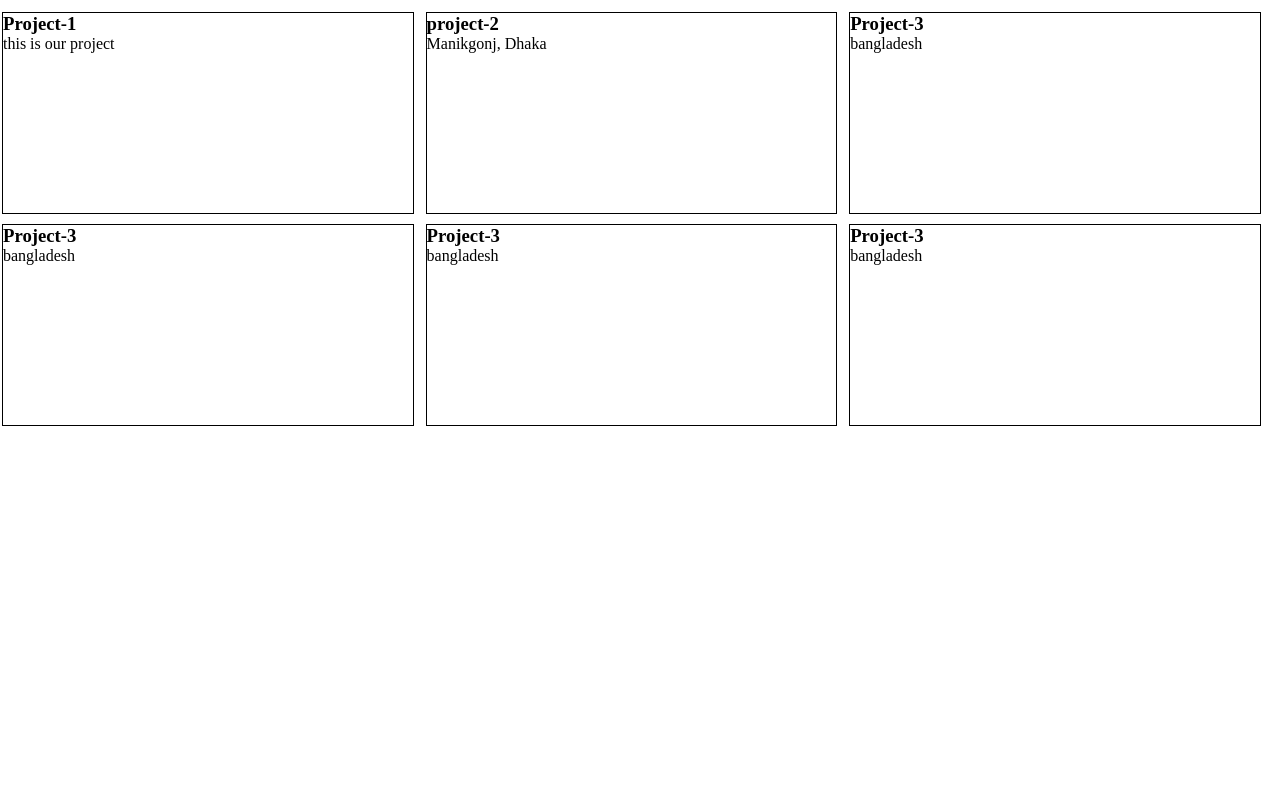
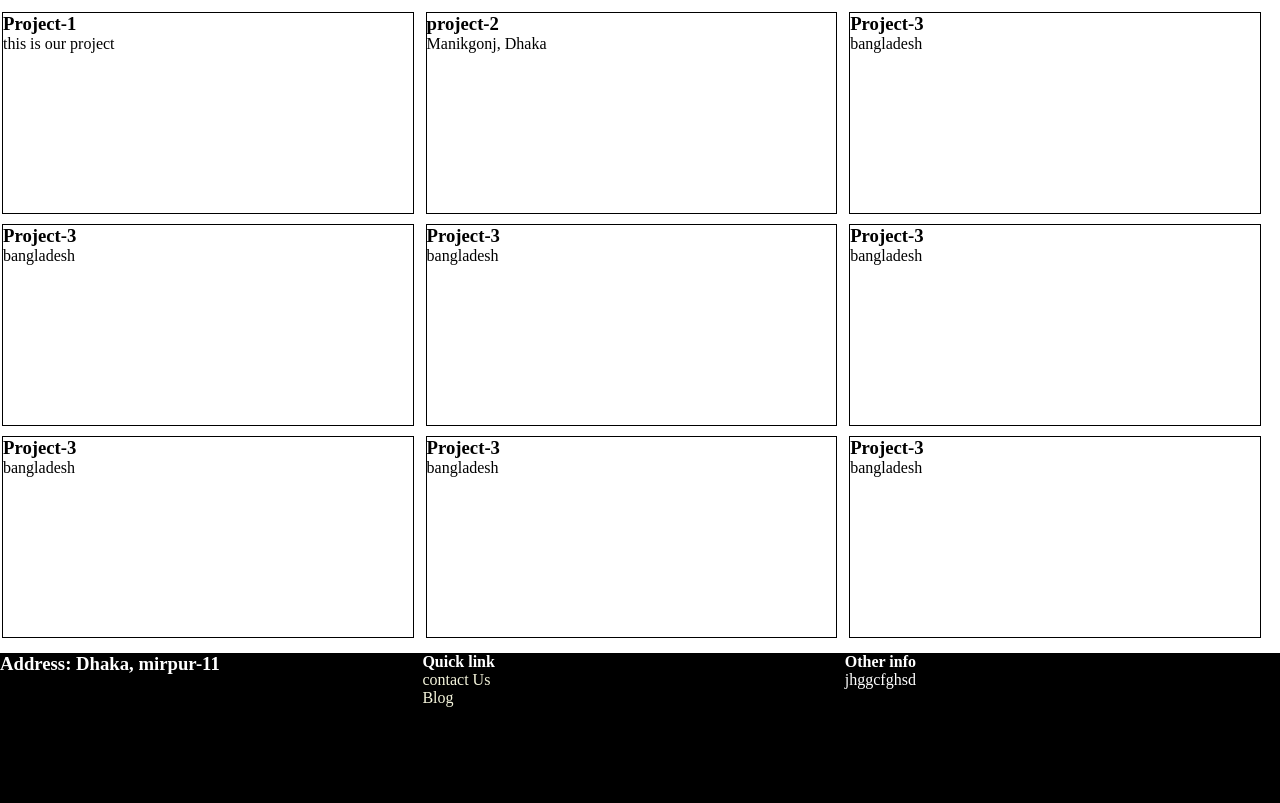
Before and after one commit to kawsar0277/class-16, a plain HTML site: page index.html in a window 1280 px wide. Shown: the part 503-1306 px from the top of the page. Before the commit the page ends 939 px from the top, so only its background shows below. Drawn offline with Linux system fonts and the light colour scheme.

Commit message:
footer section is done

```diff
--- a/index.html
+++ b/index.html
@@ -43,9 +43,47 @@
             <h3>Project-3</h3>
             <p>bangladesh</p>
         </div>
+        <div class="project">
+            <h3>Project-3</h3>
+            <p>bangladesh</p>
+        </div>
+
+        <div class="project">
+            <h3>Project-3</h3>
+            <p>bangladesh</p>
+        </div>
+
+        <div class="project">
+            <h3>Project-3</h3>
+            <p>bangladesh</p>
+        </div>
 
 
      </section>
+
+
+
+     <section class="footer">
+        <div class="footer-item">
+            <h3>Address: Dhaka, mirpur-11</h3>
+            <p></p>
+        </div>
+
+        <div class="footer-item">
+            <h4> Quick link</h4>
+            <a href="#" class="link">contact Us</a>
+
+            <a href="#" class="link">Blog</a>
+        </div>
+
+        <div class="footer-item">
+            <h4>Other info</h4>
+            <p>jhggcfghsd</p>
+
+        </div>
+     </section>
+
+
 
 
 
--- a/style.css
+++ b/style.css
@@ -4,7 +4,7 @@
 }
 
 .hero{
-    background-image: url('img/IMG_20240106_143154.jpg');
+    background-image: url('img/img.jpg');
     background-repeat: no-repeat;
     background-size: cover;
     background-position: center;
@@ -30,6 +30,23 @@
 
     border: 1px solid black
 
+}
 
+.footer{
+    height: 150px;
+    background-color: black;
+    color: white;
+    margin-top: 5px;
 
 }
+
+.footer-item{
+    width: 33%;
+    float:left
+
+}
+ .link{
+    text-decoration: none;
+    color:beige;
+    display: block;
+ }
```
Also changed, not shown: img/img.jpg (added).
